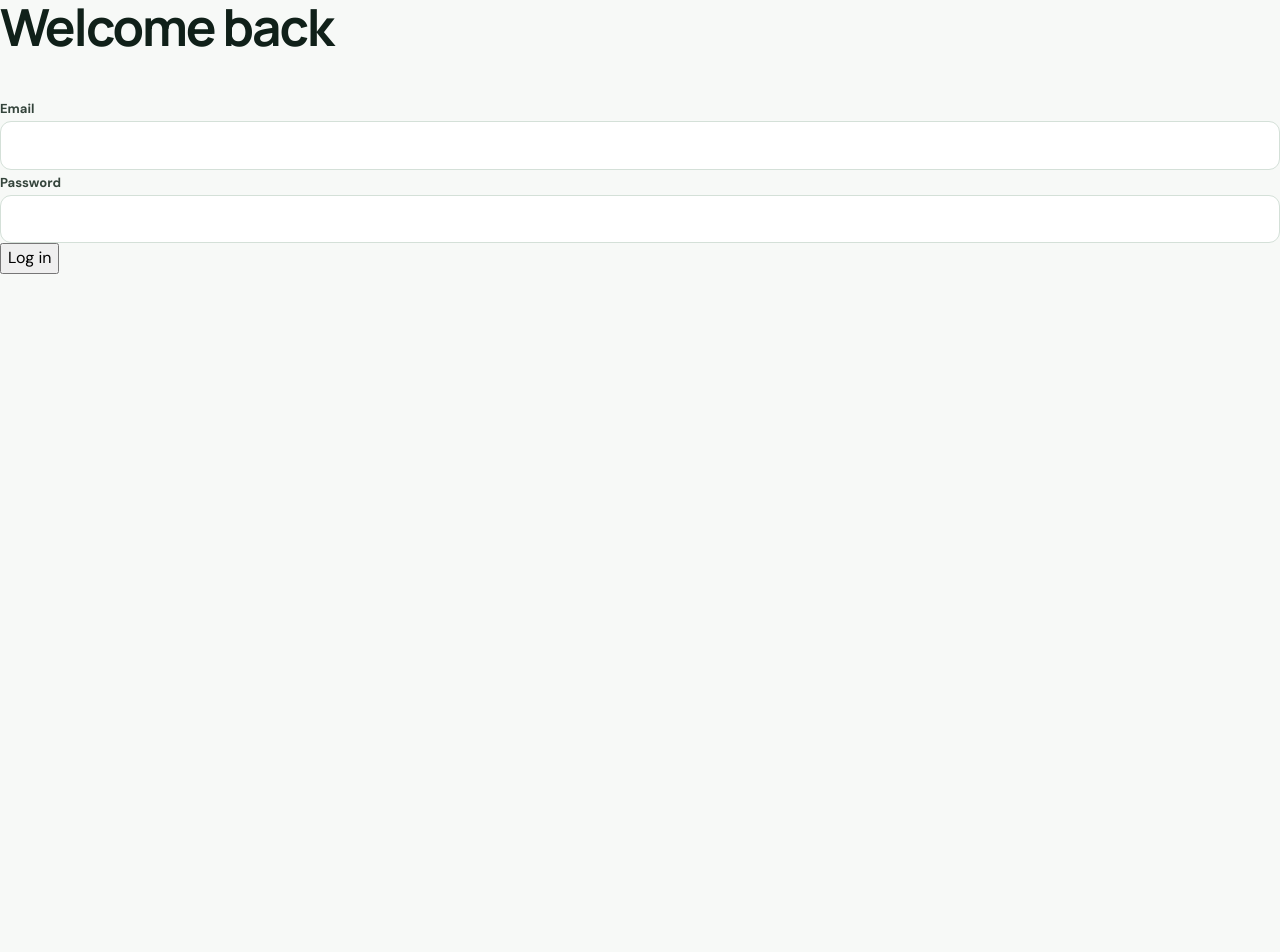
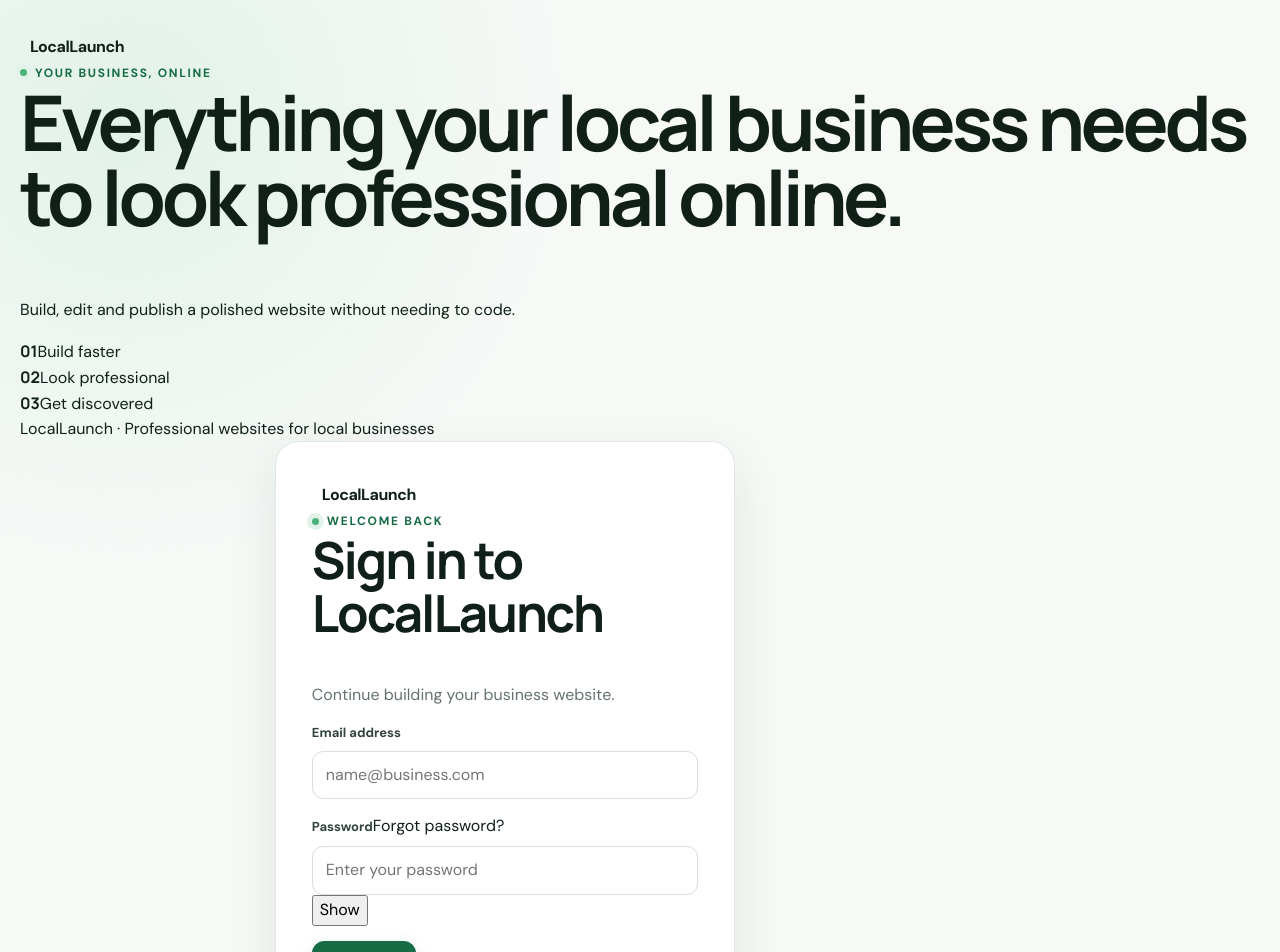
Before and after one commit to erasmusj468/Local-Launch, a Next.js app: page /login in a window 1280 px wide. Shown: the top 952 px of the page. Before the commit the page ends 800 px from the top, so only its background shows below. Built offline with nearby package versions, Linux system fonts and the light colour scheme.

Commit message:
polish professional login screen

```diff
--- a/app/login/page.tsx
+++ b/app/login/page.tsx
@@ -1,76 +1,83 @@
 "use client";
 
-import { useState } from "react";
-import { useRouter } from "next/navigation";
+import { FormEvent, useState } from "react";
+import Brand from "@/components/Brand";
 
 export default function LoginPage() {
-  const router = useRouter();
   const [email, setEmail] = useState("");
   const [password, setPassword] = useState("");
+  const [showPassword, setShowPassword] = useState(false);
   const [error, setError] = useState("");
   const [loading, setLoading] = useState(false);
 
-  const handleSubmit = async (e: React.FormEvent) => {
-    e.preventDefault();
+  async function handleSubmit(event: FormEvent<HTMLFormElement>) {
+    event.preventDefault();
     setLoading(true);
     setError("");
-
     try {
-      const res = await fetch("/api/auth/login", {
+      const response = await fetch("/api/auth/login", {
         method: "POST",
         headers: { "Content-Type": "application/json" },
         body: JSON.stringify({ email, password }),
       });
-
-      const data = await res.json();
-
-      if (!res.ok) {
-        setError(data.error || "Login failed");
-        setLoading(false);
+      const data = await response.json();
+      if (!response.ok) {
+        setError(data.error || "Invalid email or password.");
         return;
       }
-
-      // Hard refresh redirect to ensure cookie state updates across server components
       window.location.href = "/dashboard";
-    } catch (err) {
-      setError("An unexpected error occurred.");
+    } catch {
+      setError("Something went wrong. Please try again.");
+    } finally {
       setLoading(false);
     }
-  };
+  }
 
   return (
-    <div className="flex min-h-screen items-center justify-center bg-gray-50">
-      <form onSubmit={handleSubmit} className="w-full max-w-md p-8 bg-white rounded-lg shadow-md space-y-4">
-        <h2 className="text-2xl font-bold text-gray-800 text-center">Welcome back</h2>
-        {error && <p className="text-red-500 text-sm text-center">{error}</p>}
-        <div>
-          <label className="block text-sm font-medium text-gray-700">Email</label>
-          <input
-            type="email"
-            value={email}
-            onChange={(e) => setEmail(e.target.value)}
-            className="w-full p-2 border rounded mt-1"
-            required
-          />
+    <main className="authPage authSplit">
+      <section className="authVisual">
+        <Brand />
+        <div className="authVisualCopy">
+          <span className="eyebrow">Your business, online</span>
+          <h1>Everything your local business needs to look professional online.</h1>
+          <p>Build, edit and publish a polished website without needing to code.</p>
+          <div className="authMiniGrid">
+            <div><strong>01</strong><span>Build faster</span></div>
+            <div><strong>02</strong><span>Look professional</span></div>
+            <div><strong>03</strong><span>Get discovered</span></div>
+          </div>
         </div>
-        <div>
-          <label className="block text-sm font-medium text-gray-700">Password</label>
-          <input
-            type="password"
-            value={password}
-            onChange={(e) => setPassword(e.target.value)}
-            className="w-full p-2 border rounded mt-1"
-            required
-          />
+        <div className="authVisualFooter">LocalLaunch · Professional websites for local businesses</div>
+      </section>
+
+      <section className="authFormWrap">
+        <div className="authCard">
+          <div className="authMobileBrand"><Brand /></div>
+          <span className="eyebrow">Welcome back</span>
+          <h2>Sign in to LocalLaunch</h2>
+          <p className="muted">Continue building your business website.</p>
+
+          <form onSubmit={handleSubmit} className="authForm">
+            <div className="field">
+              <label htmlFor="email">Email address</label>
+              <input id="email" name="email" type="email" autoComplete="email" value={email} onChange={(event) => setEmail(event.target.value)} placeholder="name@business.com" required />
+            </div>
+            <div className="field">
+              <div className="passwordLabel"><label htmlFor="password">Password</label><a href="/reset-password">Forgot password?</a></div>
+              <div className="passwordField">
+                <input id="password" name="password" type={showPassword ? "text" : "password"} autoComplete="current-password" value={password} onChange={(event) => setPassword(event.target.value)} placeholder="Enter your password" required />
+                <button type="button" onClick={() => setShowPassword((value) => !value)} aria-label={showPassword ? "Hide password" : "Show password"}>{showPassword ? "Hide" : "Show"}</button>
+              </div>
+            </div>
+            {error && <div className="authError" role="alert">{error}</div>}
+            <button className="button authSubmit" type="submit" disabled={loading}>{loading ? "Signing in…" : "Sign in →"}</button>
+          </form>
+
+          <div className="authDivider"><span>New to LocalLaunch?</span></div>
+          <a className="button secondary authSubmit" href="/signup">Create a free account</a>
+          <p className="authLegal">By continuing, the account remains subject to the LocalLaunch terms and privacy policy.</p>
         </div>
-        <button
-          type="submit"
-          disabled={loading}
-          className="w-full bg-emerald-800 text-white py-2 rounded hover:bg-emerald-900 disabled:opacity-50"
-        >
-          {loading ? "Logging in..." : "Log in"}
-        </button>
-      </form>
-    </div>
+      </section>
+    </main>
   );
 }
```
